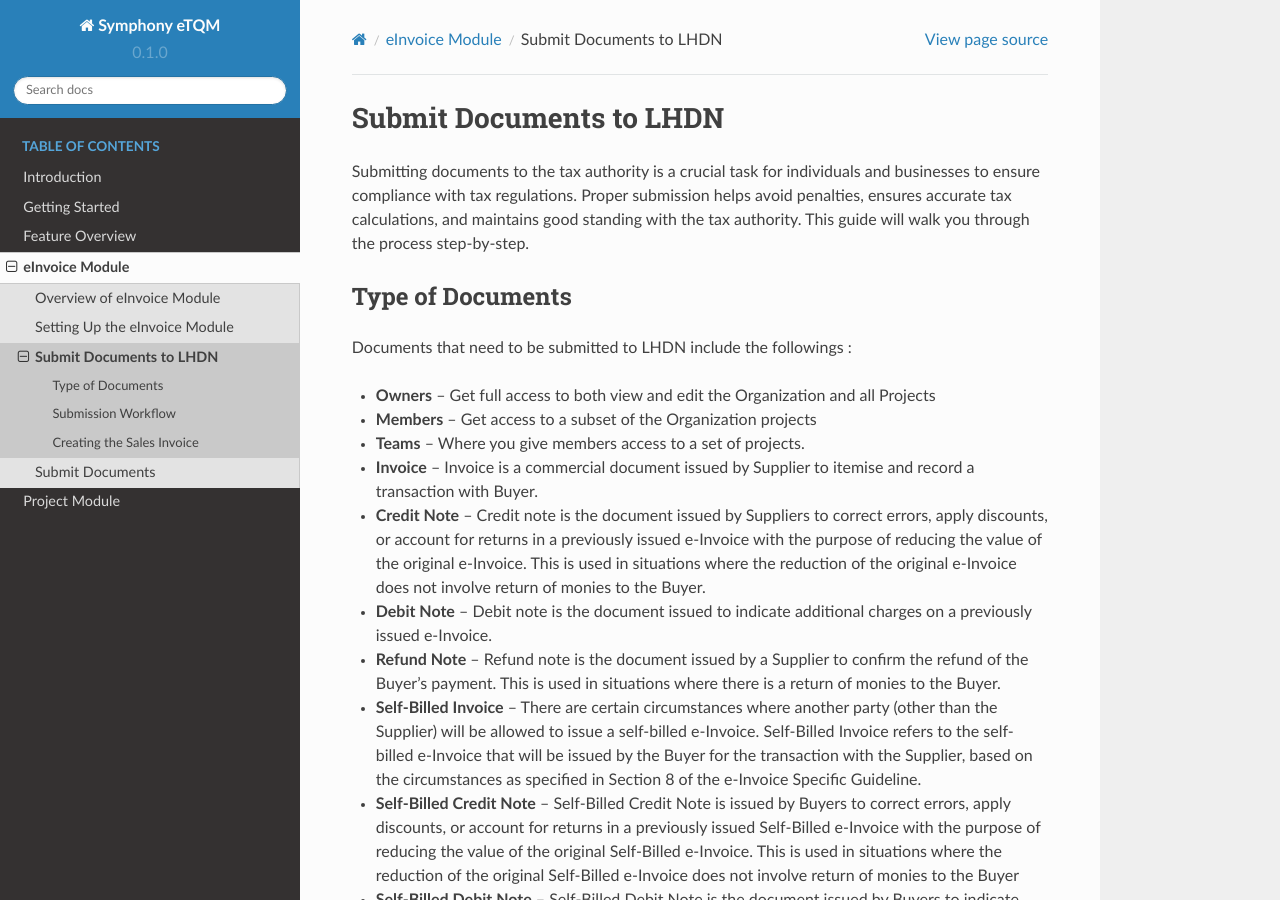
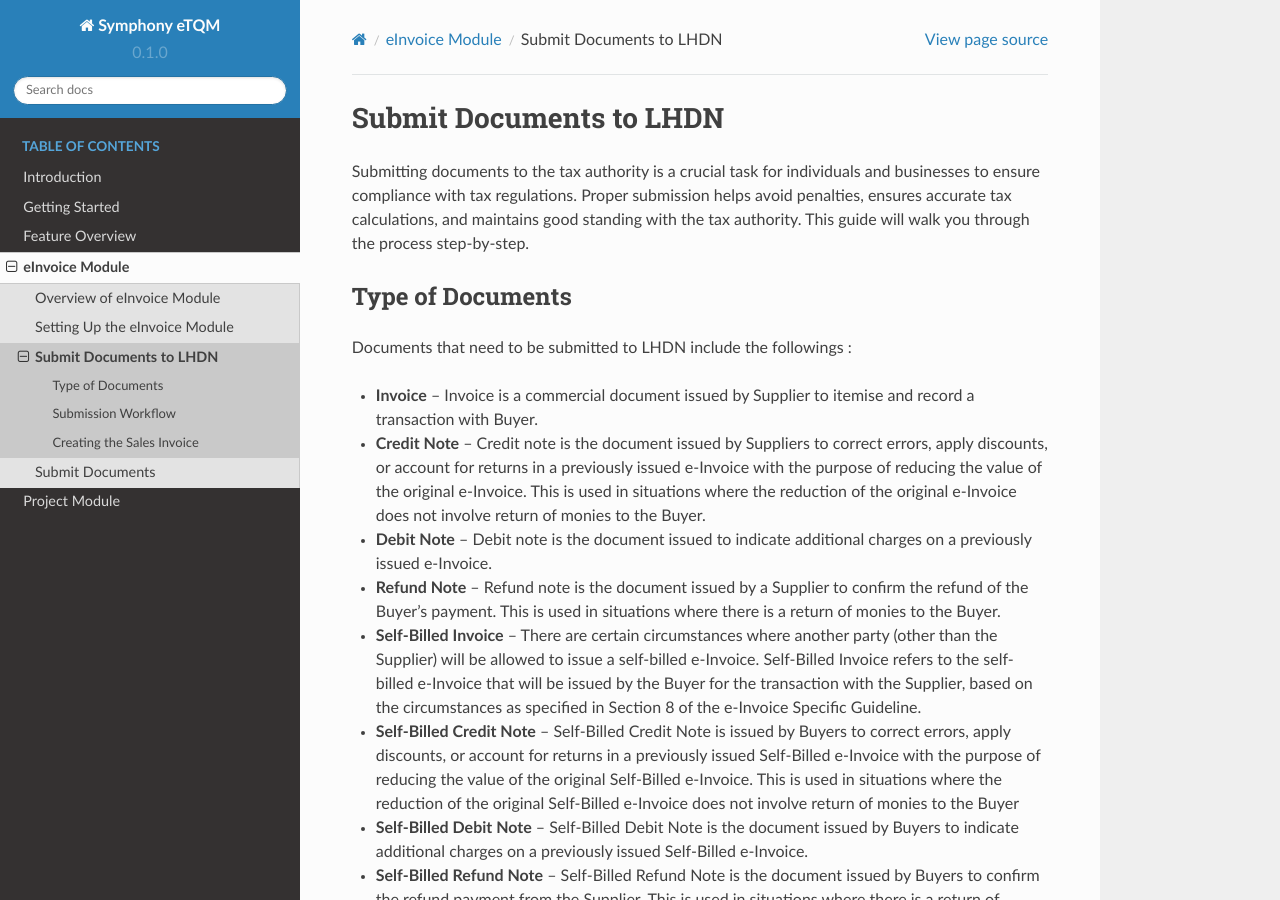
Before and after one commit to wookfai/manual, a Sphinx documentation site: the page built from docs/source/modules/einvoice/submit_documents.rst, in a window 1280 px wide and 900 px high. Built offline with Sphinx 7.4.7 and the Read the Docs theme 2.0.0, drawn with Linux system fonts in a browser that asks for light colours; pages that are not in the unit, such as notebooks, are missing from menus.

Commit message:
Update submit_documents.rst

```diff
--- a/docs/source/modules/einvoice/submit_documents.rst
+++ b/docs/source/modules/einvoice/submit_documents.rst
@@ -6,12 +6,6 @@
 Type of Documents
 --------------------
 Documents that need to be submitted to LHDN include the followings :
-
-
-* **Owners** -- Get full access to both view and edit the Organization and all Projects
-* **Members** -- Get access to a subset of the Organization projects
-* **Teams** -- Where you give members access to a set of projects.
-
 
 * **Invoice** -- Invoice is a commercial document issued by Supplier to itemise and record a transaction with Buyer.
 * **Credit Note** -- Credit note is the document issued by Suppliers to correct errors, apply discounts, or account for returns in a previously issued e-Invoice with the purpose of reducing the value of the original e-Invoice. This is used in situations where the reduction of the original e-Invoice does not involve return of monies to the Buyer.
```
